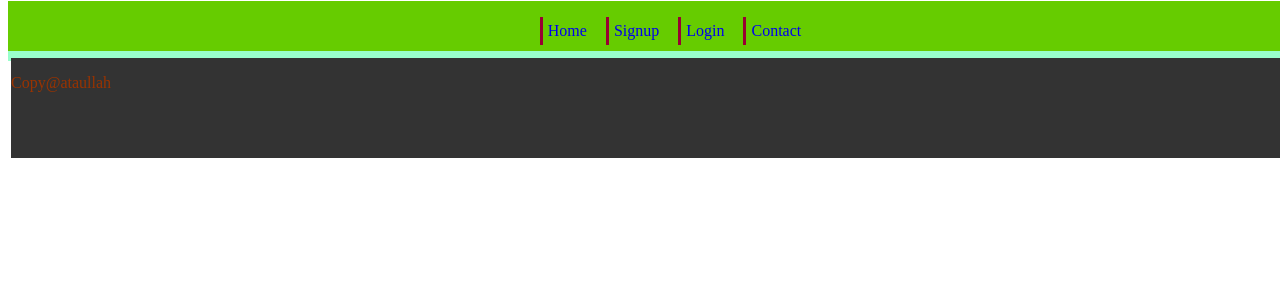
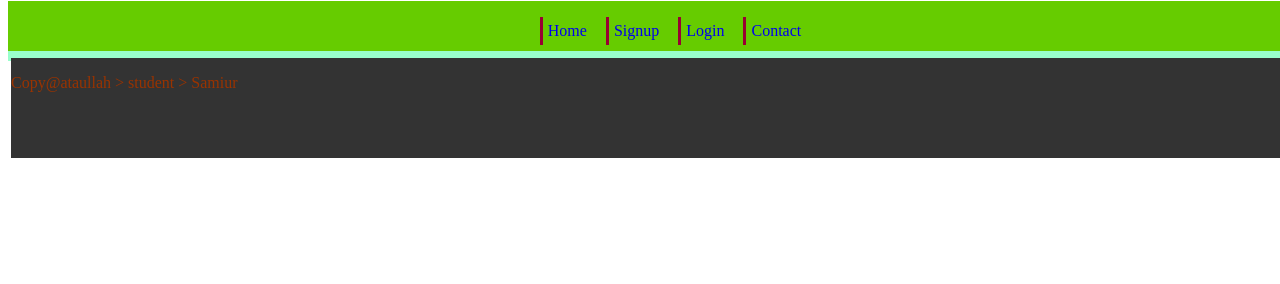
Before and after one commit to srrony/Web-Database-programming, a PHP site: page /index.php in a window 1280 px wide. Shown: the part 199-483 px from the top of the page. Run offline with PHP 8.4, Linux system fonts and the light colour scheme; data that the repository does not hold is empty.

Commit message:
Update footer.php

```diff
--- a/Lab/Final Project/footer/footer.php
+++ b/Lab/Final Project/footer/footer.php
@@ -2,4 +2,4 @@
 
 ?>
 
-<p style="color:#930"> Copy@ataullah</p>
+<p style="color:#930"> Copy@ataullah > student > Samiur</p>
```
